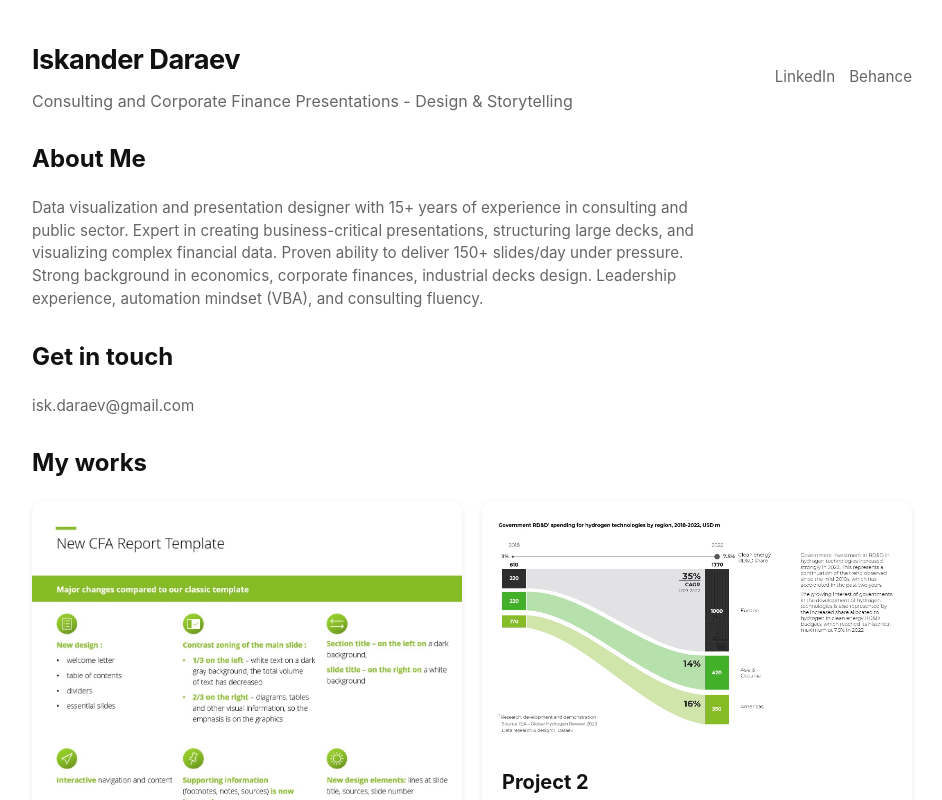
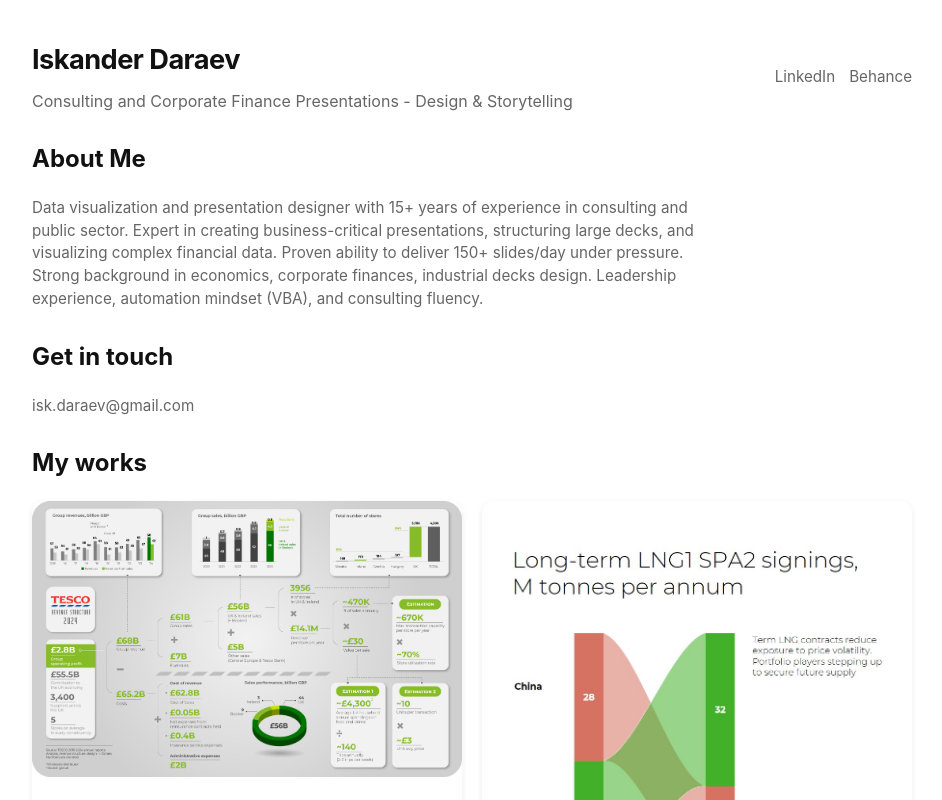
Before and after one commit to isk06/ruportfo, a Next.js app: page / in a window 1280 px wide. Shown: the top 800 px of the page, without its empty margins (168-1110 px from the left). Built offline with nearby package versions, Linux system fonts and the light colour scheme.

Commit message:
Rearrange project images order

```diff
--- a/app/page.tsx
+++ b/app/page.tsx
@@ -8,9 +8,72 @@ import Footer from "../components/Footer";
 export default function HomePage() {
   // 1️⃣ Read all image filenames from the /public/images folder
   const imagesDirectory = path.join(process.cwd(), "public/images");
-  const imageFiles = fs.readdirSync(imagesDirectory).filter((file) =>
-    file.match(/\.(jpg|jpeg|png|webp)$/)
-  );
+const imageFiles = fs.readdirSync(imagesDirectory)
+  .filter((file) => file.match(/\.(jpg|jpeg|png|webp)$/))
+  .sort((a, b) => {
+    const order = [
+      "project1.jpg",
+      "project2.jpg",
+      "project3.jpg",
+      "project4.jpg",
+      "project5.jpg",
+      "project5.jpg",
+      "project7.jpg",
+      "project8.jpg",
+      "project9.jpg",
+      "project10.jpg",
+      "project11.jpg",
+      "project12.jpg",
+      "project13.jpg",
+      "project14.jpg",
+      "project15.jpg",
+      "project16.jpg",
+      "project17.jpg",
+      "project18.jpg",
+      "project19jpg",
+      "project20.jpg",
+      "project21.jpg",
+      "project22.jpg",
+      "project23.jpg",
+      "project24.jpg",
+      "project25.jpg",
+      "project26.jpg",
+      "project27.jpg",
+      "project28.jpg",
+      "project29.jpg",
+      "project30.jpg",
+      "project31.jpg",
+      "project32.jpg",
+      "project33.jpg",
+      "project34.jpg",
+      "project35.jpg",
+      "project36.jpg",
+      "project37.jpg",
+      "project38.jpg",
+      "project39.jpg",
+      "project40.jpg",
+      "project41.jpg",
+      "project42.jpg",
+      "project43.jpg",
+      "project44.jpg",
+      "project45.jpg",
+      "project46.jpg",
+      "project47.jpg",
+      "project48.jpg",
+      "project49.jpg",
+      "project50.jpg",
+      "project51.jpg",
+      "project52.jpg",
+      "project53.jpg",
+      "project54.jpg",
+      "project55.jpg",
+      "project56.jpg",
+      "project57.jpg",
+      "project58.jpg",
+      "project59.jpg"
+    ];
+    return order.indexOf(a) - order.indexOf(b);
+  });
 
   return (
     <>
```
